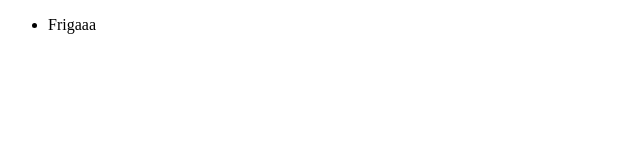
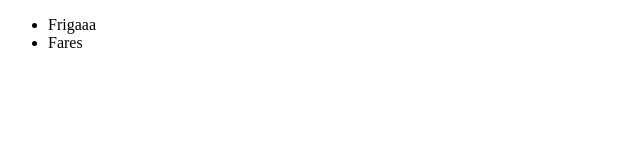
Before and after one commit to OMarFRigaa/Group3, a plain HTML site: page index.html in a window 1280 px wide. Shown: the full height of the page, 0-640 px from the left. Drawn offline with Linux system fonts and the light colour scheme.

Commit message:
Fares' changes to index.html

```diff
--- a/index.html
+++ b/index.html
@@ -8,6 +8,7 @@
 <body>
     <ul>
         <li>Frigaaa</li>
+        <li>Fares</li>
     </ul>
 </body>
 </html>
```
